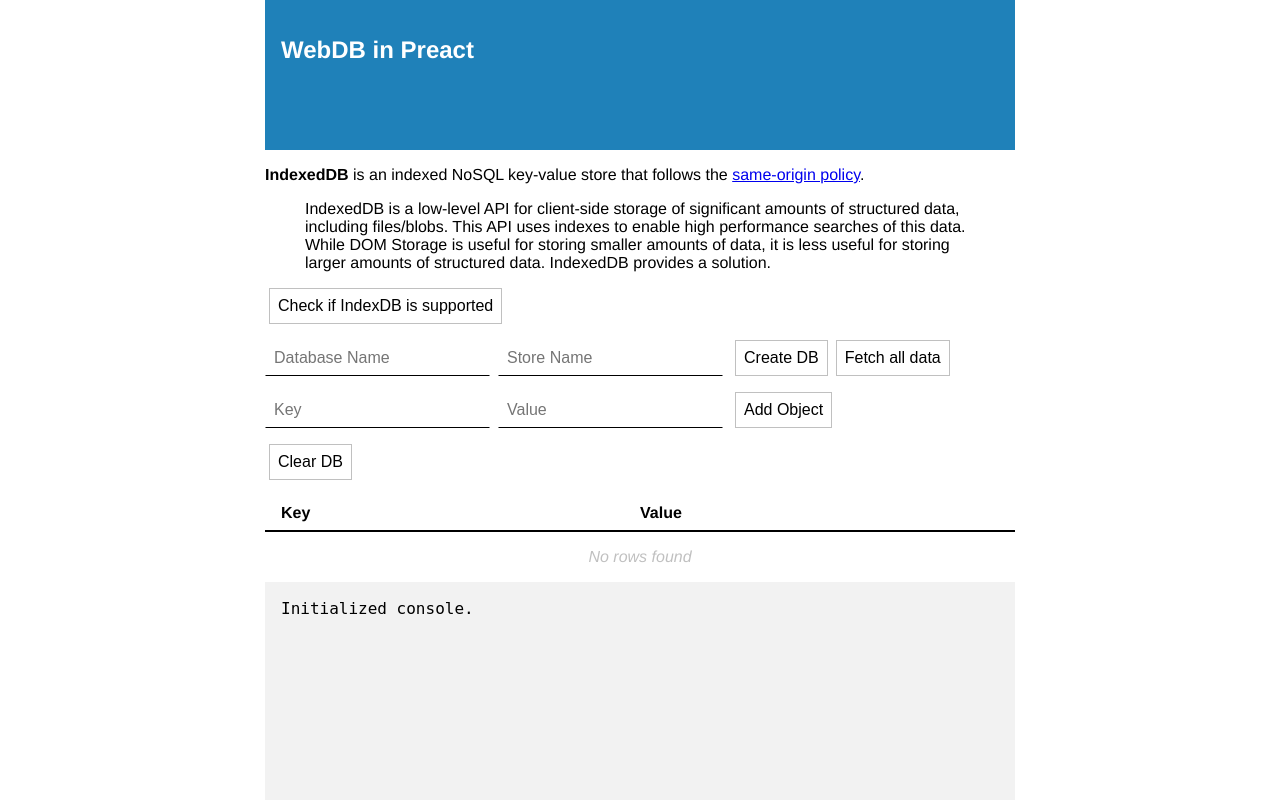
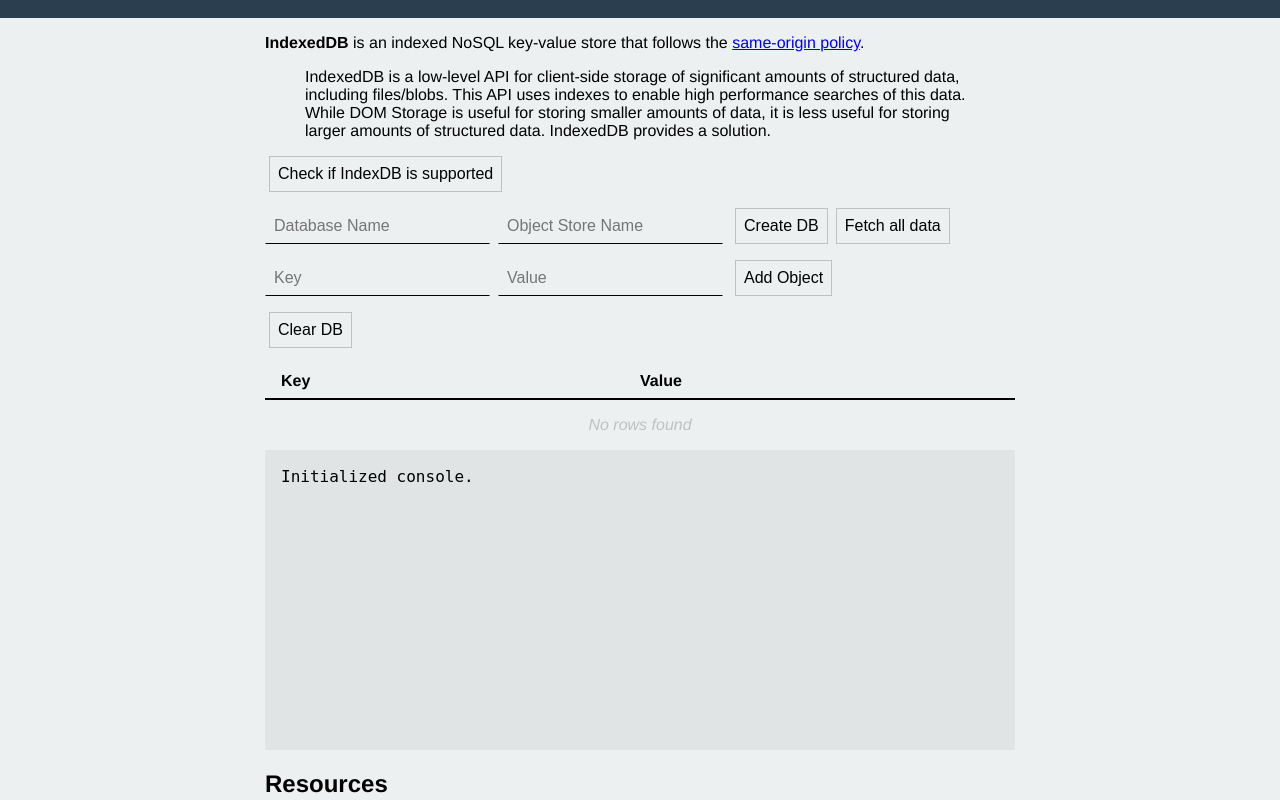
Before and after one commit to danyim/webdb, a Preact app: page / in a window 1280 px wide. Shown: the top 800 px of the page. Built offline with nearby package versions, Linux system fonts and the light colour scheme.

Commit message:
updating styling

```diff
--- a/src/App.css
+++ b/src/App.css
@@ -1,23 +1,34 @@
 .App {
   display: flex;
-  flex-flow: row nowrap;
+  flex-flow: column nowrap;
   justify-content: center;
   height: 100%;
   width: 100%;
 }
 
 .App-header {
-  background-color: #1f81b9;
   color: #fff;
-  height: 150px;
-  padding: 1rem;
-  margin-bottom: 1rem;
+  display: flex;
+  flex-flow: column nowrap;
+  justify-content: center;
 }
 
-.App-intro {
-  font-size: large;
+.App-header h2 {
+  padding: 1rem 1.8rem;
+  font-size: 4.0rem;
+  letter-spacing: -0.08rem;
+  font-style: italic;
+  text-align: center;
+  margin: 0;
 }
 
 .container {
   width: 750px;
+  margin: 0 auto;
 }
+
+header {
+  height: 175px;
+  display: block;
+  background-color: #2b3e50;
+}
--- a/src/App.js
+++ b/src/App.js
@@ -44,11 +44,15 @@ class App extends Component {
   }
 
   init = (dbName, objectStoreName = 'Test') => {
-    this.log(`Creating database '${dbName}'`)
+    this.log(`Creating database '${dbName}'...`)
     this.db = idb.open(dbName, 1, upgradeDb => {
       if (!upgradeDb.objectStoreNames.contains(objectStoreName)) {
         this.log(`Creating object store '${objectStoreName}' in '${dbName}'`)
         upgradeDb.createObjectStore(objectStoreName, { keyPath: 'key' })
+      } else {
+        this.log(
+          `Object store '${objectStoreName}' in '${dbName}' already exists!`
+        )
       }
     })
   }
@@ -111,10 +115,14 @@ class App extends Component {
   render() {
     return (
       <div className="App">
+        <header>
+          <div className="container">
+            <div className="App-header">
+              <h2>WebDB in Preact</h2>
+            </div>
+          </div>
+        </header>
         <div className="container">
-          <div className="App-header">
-            <h2>WebDB in Preact</h2>
-          </div>
           <p>
             <strong>IndexedDB</strong> is an indexed NoSQL key-value store that
             follows the{' '}
@@ -143,19 +151,19 @@ class App extends Component {
           <input
             name="objectStoreName"
             type="text"
-            placeholder="Store Name"
+            placeholder="Object Store Name"
             onChange={this.handleInputChange}
           />
           <button
             onClick={() => {
-              this.init(this.state.dbName)
+              this.init(this.state.dbName, this.state.objectStoreName)
             }}
           >
             Create DB
           </button>
           <button
             onClick={() => {
-              this.getAll(this.state.dbName)
+              this.getAll(this.state.dbName, this.state.objectStoreName)
             }}
           >
             Fetch all data
--- a/src/index.css
+++ b/src/index.css
@@ -7,6 +7,7 @@ body,
 #root {
   width: 100%;
   height: 100%;
+  background-color: #ecf0f1;
 }
 
 body {
@@ -20,7 +21,7 @@ button {
   font-size: 1.0rem;
   border: 1px solid #c0c0c0;
   outline: 0;
-  background-color: white;
+  background-color: transparent;
   transition: 0.5s all;
   cursor: pointer;
   padding: 0.5rem;
@@ -37,6 +38,7 @@ input[type="text"] {
   outline: 0;
   border: 1px solid transparent;
   border-bottom-color: black;
+  background-color: transparent;
   transition: 0.2s all;
   padding: 0.5rem;
   margin-right: 0.5rem;
```
